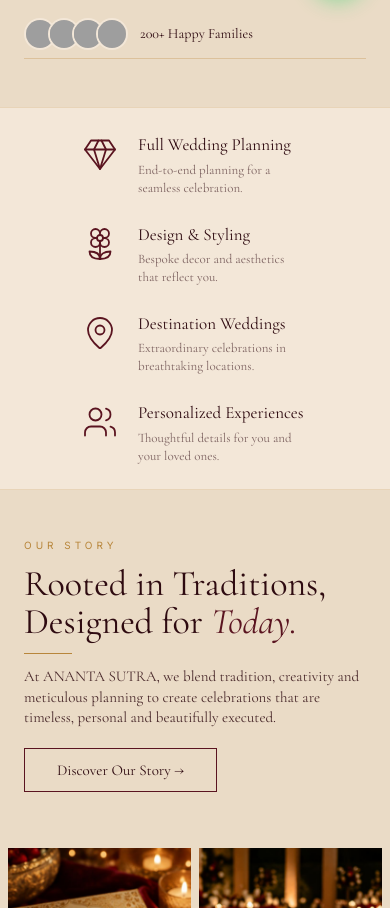
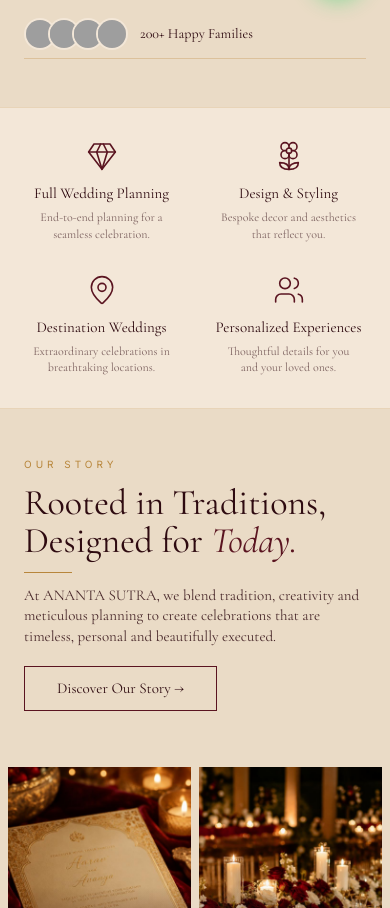
Before and after one commit to kunaltyagi18/wedding-landing_page, a Next.js app: page / in a window 390 px wide. Shown: the part 822-1730 px from the top of the page. Built offline with nearby package versions, Linux system fonts and the light colour scheme; grey boxes are pictures that could not be loaded.

Commit message:
style: change ServicesStrip to 2x2 grid on mobile with stacked icon/text

```diff
--- a/src/components/landing/ServicesStrip.tsx
+++ b/src/components/landing/ServicesStrip.tsx
@@ -12,13 +12,13 @@
 export function ServicesStrip() {
   return (
     <section id="services" className="scroll-mt-16 border-y border-gold/20 bg-cream">
-      <div className="mx-auto grid max-w-[1400px] gap-6 px-6 py-6 sm:grid-cols-2 lg:grid-cols-4 lg:gap-0">
+      <div className="mx-auto grid max-w-[1400px] grid-cols-2 gap-x-4 gap-y-8 px-4 py-8 lg:grid-cols-4 lg:gap-0 lg:py-6">
         {items.map(({ icon: I, t, d }, i) => (
-          <div key={t} className={`reveal flex items-start justify-center gap-5 px-4 ${i ? "lg:border-l lg:border-gold/30" : ""}`} style={{ transitionDelay: `${i * 100}ms` }}>
-            <I className="mt-1 h-9 w-9 shrink-0 text-maroon" strokeWidth={1.2} />
+          <div key={t} className={`reveal flex flex-col sm:flex-row items-center sm:items-start text-center sm:text-left justify-start sm:justify-center gap-3 sm:gap-5 sm:px-4 ${i ? "lg:border-l lg:border-gold/30" : ""}`} style={{ transitionDelay: `${i * 100}ms` }}>
+            <I className="h-8 w-8 sm:mt-1 sm:h-9 sm:w-9 shrink-0 text-maroon" strokeWidth={1.2} />
             <div>
-              <h3 className="font-serif text-[17px] text-maroon-dark">{t}</h3>
-              <p className="mt-1 max-w-[170px] font-serif text-[13px] leading-snug text-maroon-dark/60">{d}</p>
+              <h3 className="font-serif text-[15px] sm:text-[17px] leading-tight text-maroon-dark">{t}</h3>
+              <p className="mx-auto sm:mx-0 mt-1.5 max-w-[140px] sm:max-w-[170px] font-serif text-[12px] sm:text-[13px] leading-snug text-maroon-dark/60">{d}</p>
             </div>
           </div>
         ))}
```
